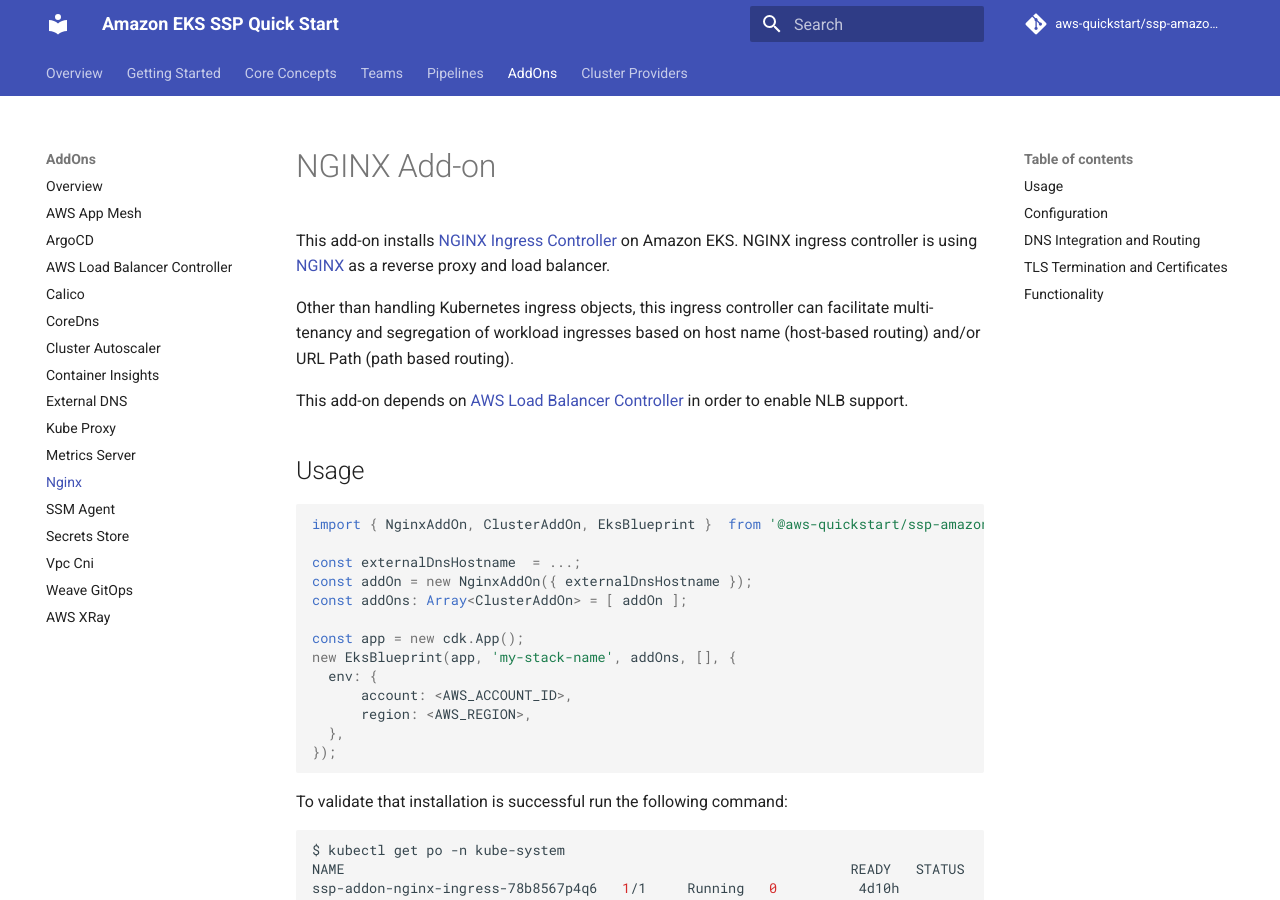
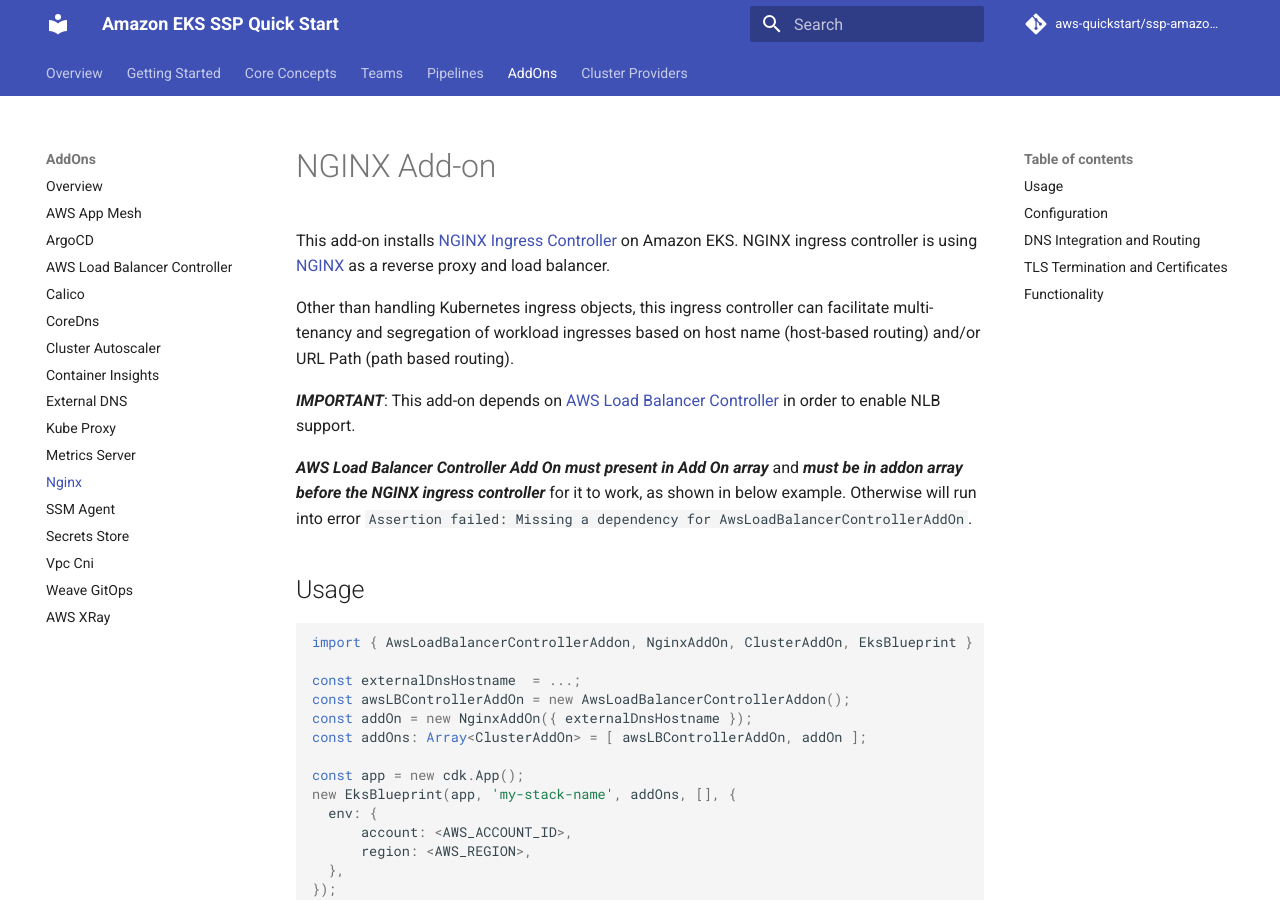
Before and after one commit to aws-quickstart/cdk-eks-blueprints, an MkDocs documentation site: the page built from docs/addons/nginx.md, in a window 1280 px wide and 900 px high. Built offline with MkDocs 1.6.1 and Material for MkDocs 9.7.7, drawn with Linux system fonts in a browser that asks for light colours; comment, search, counter and statistics services are not loaded.

Commit message:
https://github.com/aws-quickstart/ssp-amazon-eks/issues/223: Update samples within doc to reflect latest code changes

````diff
--- a/docs/addons/nginx.md
+++ b/docs/addons/nginx.md
@@ -4,16 +4,20 @@
 
 Other than handling Kubernetes ingress objects, this ingress controller can facilitate multi-tenancy and segregation of workload ingresses based on host name (host-based routing) and/or URL Path (path based routing).
 
+***IMPORTANT***:
 This add-on depends on [AWS Load Balancer Controller](aws-load-balancer-controller.md) in order to enable NLB support.
+
+***AWS Load Balancer Controller Add On must present in Add On array*** and ***must be in addon array before the NGINX ingress controller*** for it to work, as shown in below example. Otherwise will run into error `Assertion failed: Missing a dependency for AwsLoadBalancerControllerAddOn`.
 
 ## Usage
 
 ```typescript
-import { NginxAddOn, ClusterAddOn, EksBlueprint }  from '@aws-quickstart/ssp-amazon-eks';
+import { AwsLoadBalancerControllerAddon, NginxAddOn, ClusterAddOn, EksBlueprint }  from '@aws-quickstart/ssp-amazon-eks';
 
 const externalDnsHostname  = ...;
+const awsLBControllerAddOn = new AwsLoadBalancerControllerAddon();
 const addOn = new NginxAddOn({ externalDnsHostname });
-const addOns: Array<ClusterAddOn> = [ addOn ];
+const addOns: Array<ClusterAddOn> = [ awsLBControllerAddOn, addOn ];
 
 const app = new cdk.App();
 new EksBlueprint(app, 'my-stack-name', addOns, [], {
````
Also changed, not shown: README.md (+10 -4 lines), docs/getting-started.md (+15 -9 lines).
